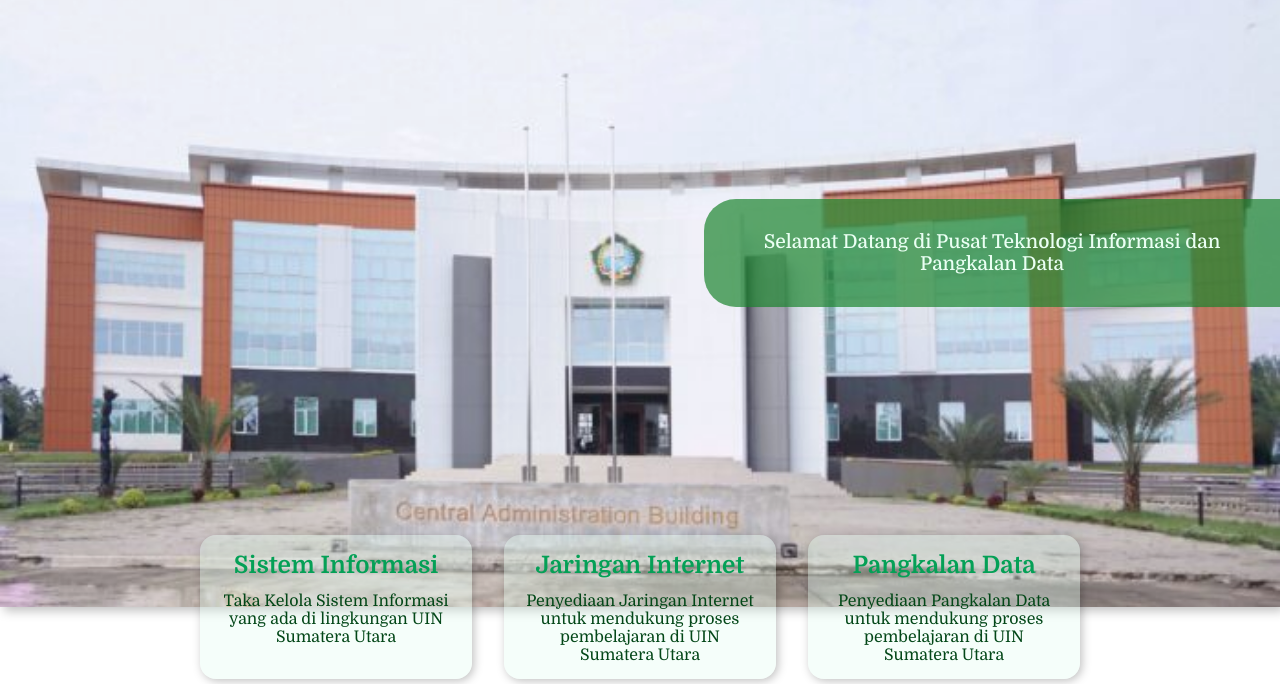
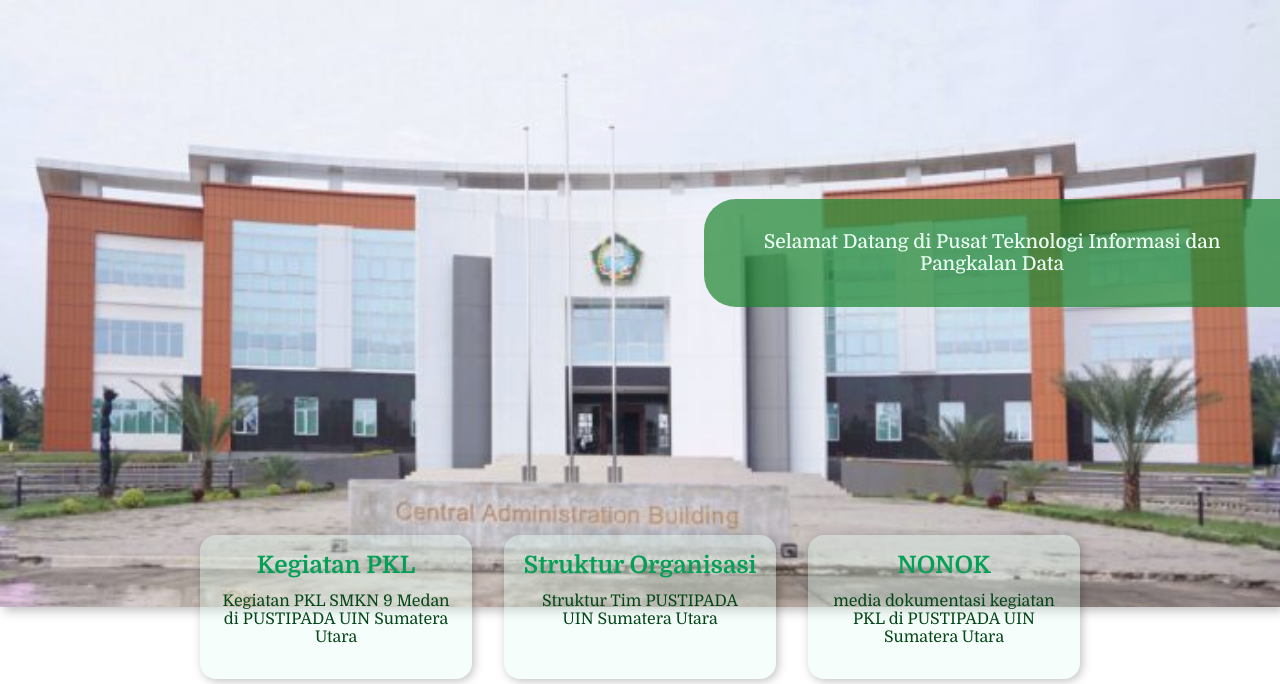
Before and after one commit to RandyLab/Project-Akhir-PKL, a plain HTML site: page Web PUSTIPADA/index.html in a window 1280 px wide. Shown: the part 102-786 px from the top of the page. Drawn offline with Linux system fonts and the light colour scheme.

Commit message:
nav index

```diff
--- a/Web PUSTIPADA/index.html
+++ b/Web PUSTIPADA/index.html
@@ -38,30 +38,23 @@
     </section>
     <section id="container-informasi">
       <div class="container-informasi">
-        <a href="sistemInformasi.html">
+        <a href="kegiatanPKL.html">
           <div class="sistemInformasi wrapperInformasi">
-            <h3>Sistem Informasi</h3>
-            <p>
-              Taka Kelola Sistem Informasi yang ada di lingkungan UIN Sumatera
-              Utara
-            </p>
+            <h3>Kegiatan PKL</h3>
+            <p>Kegiatan PKL SMKN 9 Medan di PUSTIPADA UIN Sumatera Utara</p>
           </div>
         </a>
-        <a href="jaringanInternet.html">
+        <a href="timpustipada.html">
           <div class="jaringanInternet wrapperInformasi">
-            <h3>Jaringan Internet</h3>
-            <p>
-              Penyediaan Jaringan Internet untuk mendukung proses pembelajaran
-              di UIN Sumatera Utara
-            </p>
+            <h3>Struktur Organisasi</h3>
+            <p>Struktur Tim PUSTIPADA UIN Sumatera Utara</p>
           </div>
         </a>
         <a href="pangkalanData.html">
           <div class="pangkalanData wrapperInformasi">
-            <h3>Pangkalan Data</h3>
+            <h3>NONOK</h3>
             <p>
-              Penyediaan Pangkalan Data untuk mendukung proses pembelajaran di
-              UIN Sumatera Utara
+              media dokumentasi kegiatan PKL di PUSTIPADA UIN Sumatera Utara
             </p>
           </div>
         </a>
@@ -137,9 +130,9 @@
           <li><a href="#home">Home</a></li>
           <li><a href="#about">Tentang</a></li>
           <li><a href="#contact">Contact</a></li>
-          <li><a href="sistemInformasi.html">Sistem Informasi</a></li>
-          <li><a href="jaringanInternet.html">Jaringan Internet</a></li>
-          <li><a href="pangkalanData.html">Pangkalan Data</a></li>
+          <li><a href="kegiatanPKL.html">Kegiatan PKL</a></li>
+          <li><a href="timpustipada.html">Struktur Organisasi</a></li>
+          <li><a href="hppy.html">Galeri PKL</a></li>
         </ul>
       </menu>
     </div>
```
